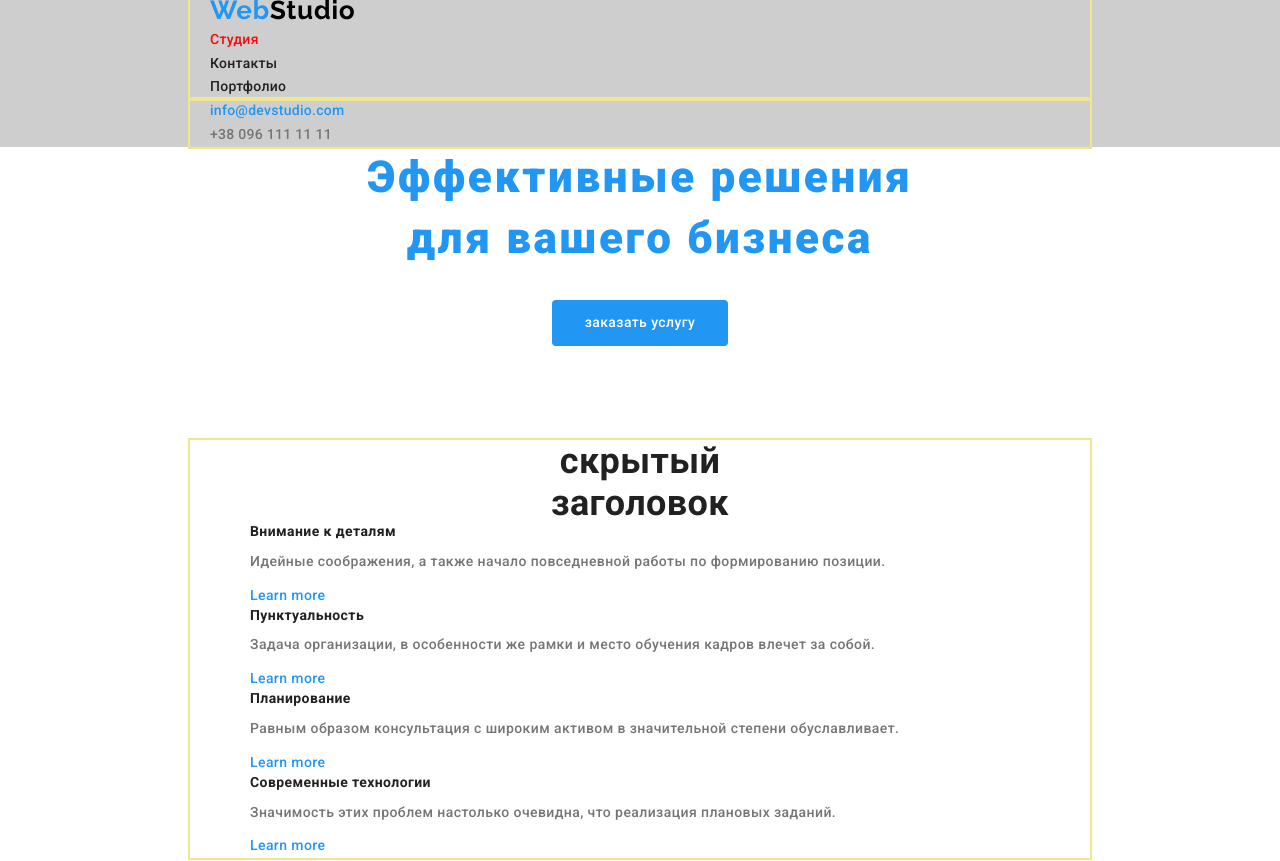
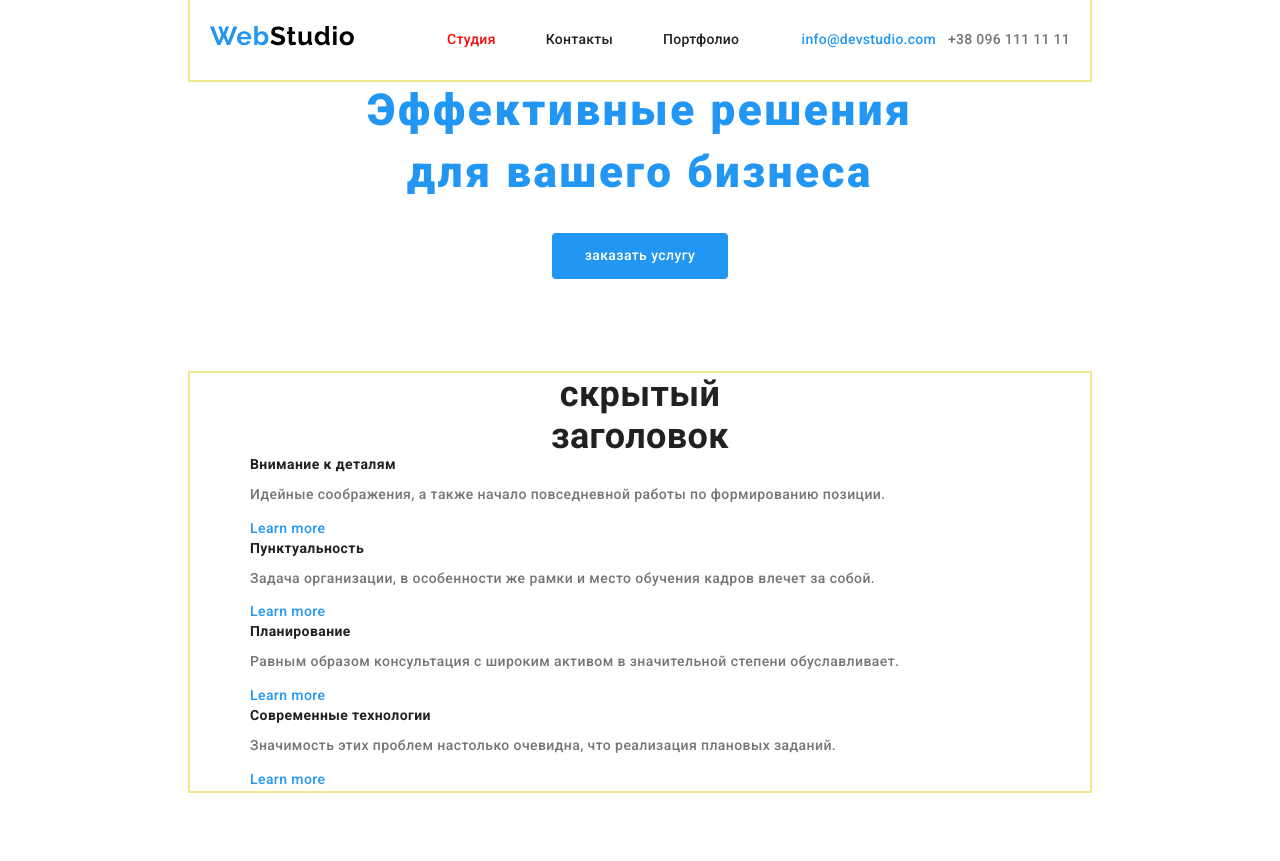
Before and after one commit to AliakseiSavelyey/goit-markup-hw-03, a plain HTML site: page index.html in a window 1280 px wide. Shown: the top 861 px of the page. Drawn offline with nearby package versions, Linux system fonts and the light colour scheme.

Commit message:
флексики

```diff
--- a/css/styles.css
+++ b/css/styles.css
@@ -48,11 +48,25 @@ body {
 }
 /* page header */
 .page-header {
-  background-color: #cecece;
+  /* background-color: #cecece; */
+}
+
+/* main nav */
+.main-nav {
+  display: flex;
+  align-items: center;
 }
 
 /* site nav */
+.site-nav {
+  display: flex;
+  margin-left: 93px;
+}
+
 .site-nav .link {
+  display: block;
+  padding-top: 32px;
+  padding-bottom: 32px;
   color: var(--accent-color);
   font-weight: 500;
   font-size: 14px;
@@ -67,7 +81,23 @@ body {
 .site-nav .link.current {
   color: var(--current-red-color);
 }
+.site-nav .title .list {
+  display: flex;
+}
+.site-nav .navig {
+  /* outline: 1px solid purple; */
+  /* margin-right: 50px; */
+}
+/* .site-nav .navig:last-child {
+  margin-right: 0;
+}  */
+.site-nav .navig:not(:last-child) {
+  margin-right: 50px;
+}
 .site-nav .title {
+  display: block;
+  padding-top: 32px;
+  padding-bottom: 32px;
   color: var(--title-text-color);
   font-weight: 500;
   font-size: 14px;
@@ -83,7 +113,25 @@ body {
   color: var(--current-red-color);
 }
 /* auth nav */
+.auth-nav {
+  display: flex;
+  margin-left: auto;
+}
+.auth-nav .navig {
+  /* outline: 1px solid purple; */
+  /* margin-right: 50px; */
+}
+/* .auth-nav .navig:last-child {
+  margin-right: 0;
+} */
+.auth-nav .navig + .navig {
+  margin-left: 12px;
+}
+
 .auth-nav .link {
+  display: block;
+  padding-top: 32px;
+  padding-bottom: 32px;
   color: var(--accent-color);
   font-weight: 500;
   font-size: 14px;
@@ -91,11 +139,15 @@ body {
   letter-spacing: 0.02em;
   text-decoration: none;
 }
+
 .auth-nav .link:hover,
 .auth-nav .link:focus {
   color: var(--primary-text-color);
 }
 .auth-nav .title {
+  display: block;
+  padding-top: 32px;
+  padding-bottom: 32px;
   color: var(--primary-text-color);
   font-weight: 500;
   font-size: 14px;
--- a/index.html
+++ b/index.html
@@ -12,22 +12,26 @@
 
   <body>
     <header class="page-header">
-        <nav class="container">
+        <nav class="container main-nav">
         <a href="/index.html" class="logo">
           <img src="./image/logo.svg" alt="" />
         </a>
         <ul class="site-nav list">
-          <li><a href="" class="link current">Студия</a></li>
-          <li><a href="" class="title">Контакты</a></li>
-          <li><a href="./portfolio.html" class="title">Портфолио</a></li>
+          <li class="navig"><a href="" class="link current">Студия</a></li>
+          <li class="navig"><a href="" class="title">Контакты</a></li>
+          <li class="navig"><a href="./portfolio.html" class="title">Портфолио</a></li>
+        </ul>
+        <ul class="auth-nav list">
+          <li class="navig"><a href="" class="link">info@devstudio.com</a></li>
+          <li class="navig"><a href="" class="title">+38 096 111 11 11</a></li>
         </ul>
         </nav>
-        <nav class="container">
+        <!-- <nav class="container">
         <ul class="auth-nav list">
-          <li><a href="" class="link">info@devstudio.com</a></li>
-          <li><a href="" class="title">+38 096 111 11 11</a></li>
+          <li class="navig"><a href="" class="link">info@devstudio.com</a></li>
+          <li class="navig"><a href="" class="title">+38 096 111 11 11</a></li>
         </ul>
-      </nav>
+      </nav> -->
     </header>
 
     <main>
```
